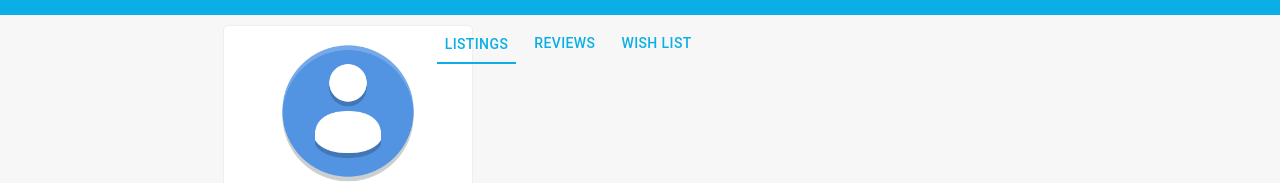
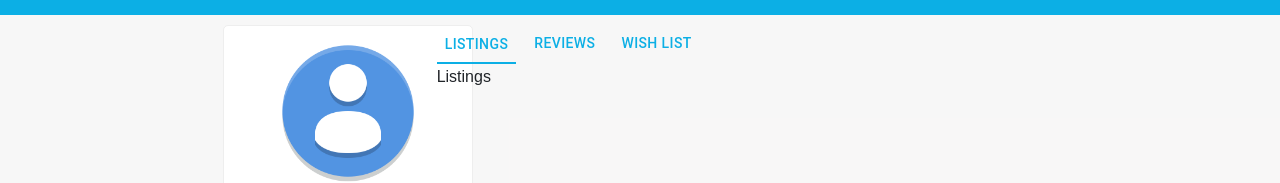
Before and after one commit to Veljko28/Phone-Ui, a Next.js app: page /user/1 in a window 1280 px wide. Shown: the part 137-320 px from the top of the page. Built offline with nearby package versions, Linux system fonts and the light colour scheme; a web font is replaced by a local one.

Commit message:
making the tabs functional and template tab code

```diff
--- /dev/null
+++ b/components/User/UserListings.tsx
@@ -0,0 +1,11 @@
+import React from 'react'
+
+const UserListings = () => {
+  return (
+    <div>
+      Listings
+    </div>
+  )
+}
+
+export default UserListings
--- a/components/User/UserTabs.tsx
+++ b/components/User/UserTabs.tsx
@@ -1,5 +1,9 @@
 import { Button } from '@material-ui/core'
 import React from 'react'
+import UserListings from './UserListings';
+import UserReviews from './UserReviews';
+import UserWishList from './UserWishList';
+
 
 const UserTabs = () => {
 
@@ -28,6 +32,8 @@ const UserTabs = () => {
         changeSelected('Wish List');
       }}
       >Wish List</Button>
+
+      {selected === 'Listings' ? <UserListings/> : selected === 'Reviews' ? <UserReviews/> : <UserWishList />}
     </div>
   )
 }
--- /dev/null
+++ b/components/User/UserWishList.tsx
@@ -0,0 +1,11 @@
+import React from 'react'
+
+const UserWishList = () => {
+  return (
+    <div>
+      Wish List
+    </div>
+  )
+}
+
+export default UserWishList
```
